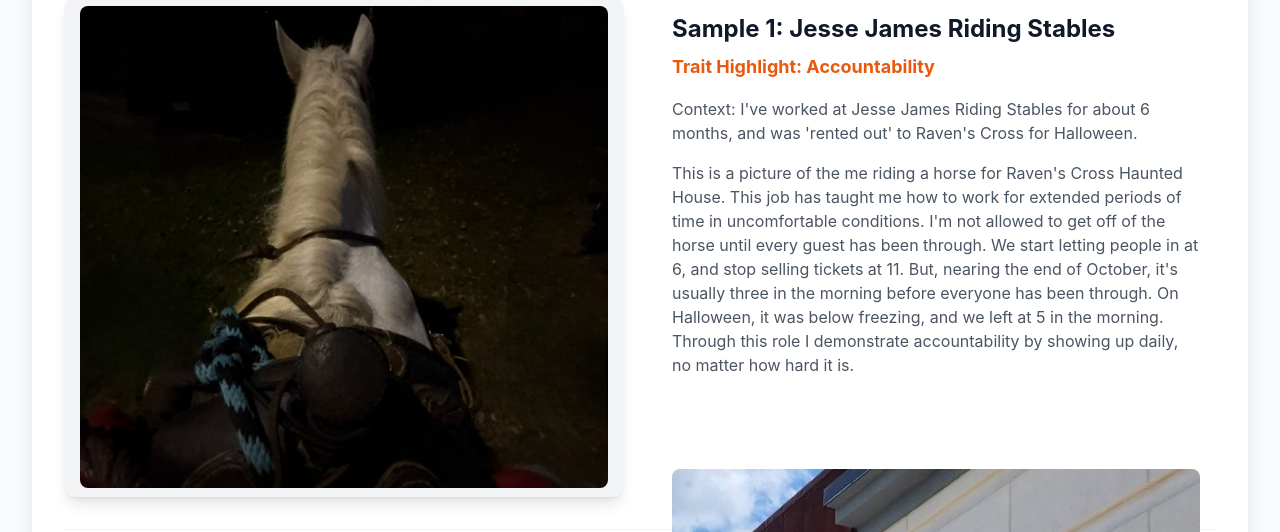
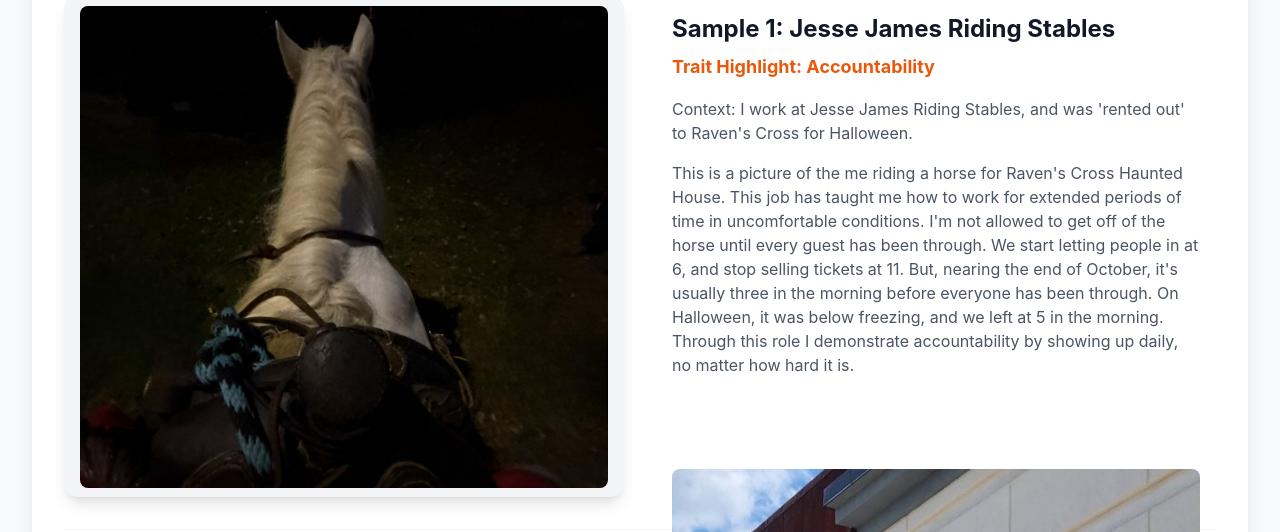
Before and after one commit to rdprs/DigitalPortfolio, a plain HTML site: page worksamples.html in a window 1280 px wide. Shown: the part 268-800 px from the top of the page. Drawn offline with nearby package versions, Linux system fonts and the light colour scheme.

Commit message:
Update worksamples.html

```diff
--- a/worksamples.html
+++ b/worksamples.html
@@ -88,7 +88,7 @@
                         <h4 class="text-2xl font-bold text-gray-900 mb-2">Sample 1: Jesse James Riding Stables</h4>
                         <p class="text-lg mb-4 font-bold text-accent-orange">Trait Highlight: Accountability</p>
                         <p class="text-base mb-4">
-                            Context: I've worked at Jesse James Riding Stables for about 6 months, and was 'rented out' to Raven's Cross for Halloween.
+                            Context: I work at Jesse James Riding Stables, and was 'rented out' to Raven's Cross for Halloween.
                         </p>
                         <p class="text-base mb-4">
 							This is a picture of the me riding a horse for Raven's Cross Haunted House. This job has taught me how to work for extended periods of time in uncomfortable conditions. I'm not allowed to get off of the horse until every guest has been through. We start letting people in at 6, and stop selling tickets at 11. But, nearing the end of October, it's usually three in the morning before everyone has been through. On Halloween, it was below freezing, and we left at 5 in the morning. Through this role I demonstrate accountability by showing up daily, no matter how hard it is.
```
